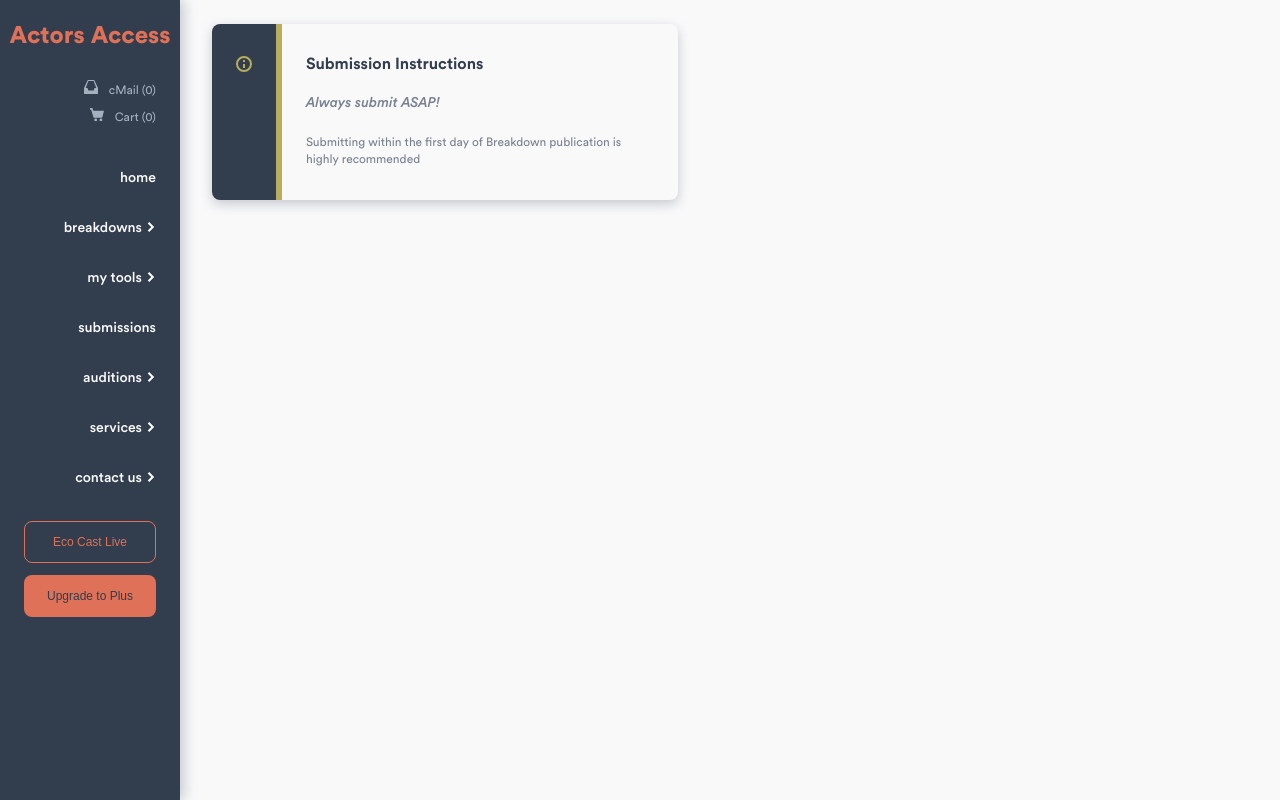
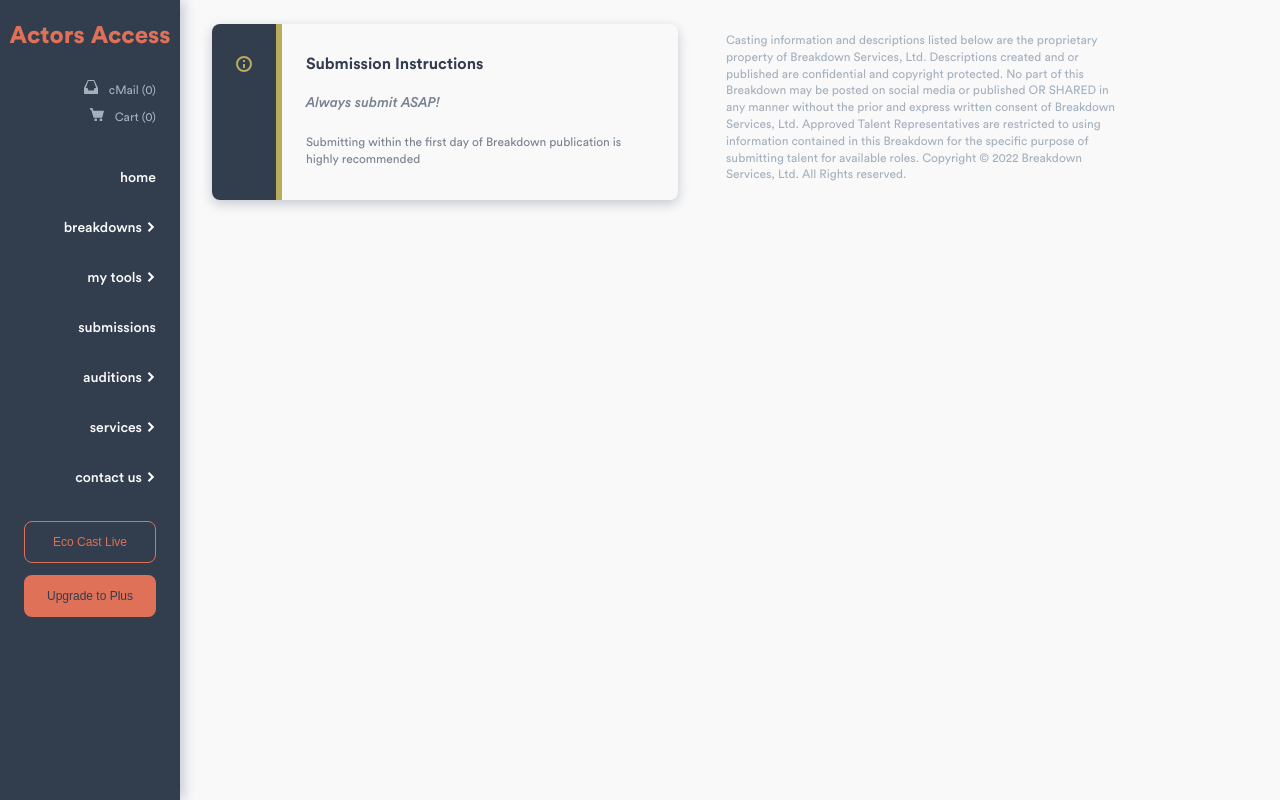
Before and after one commit to Zachcos/ActorsAccessRedesign, a Next.js app: page /breakdownDetail in a window 1280 px wide. Built offline with nearby package versions, Linux system fonts and the light colour scheme.

Commit message:
Add fine print to breakdownDetail page

```diff
--- a/pages/breakdownDetail.tsx
+++ b/pages/breakdownDetail.tsx
@@ -19,9 +19,17 @@ const CardCopy = styled.div`
   }
 `;
 
+const FinePrint = styled.div`
+  ${font(12, 400, `${colors.neut_5}`)};
+  max-width: 400px;
+  line-height: 1.05rem;
+  margin-top: 8px;
+  margin-left: 48px;
+`;
+
 const BreakdownDetail = () => {
   return (
-    <>
+    <div style={{ display: 'flex' }}>
       <AlertCard type={'warn'}>
         <CardCopy>
           <p className='title'>Submission Instructions</p>
@@ -32,7 +40,18 @@ const BreakdownDetail = () => {
           </p>
         </CardCopy>
       </AlertCard>
-    </>
+      <FinePrint>
+        Casting information and descriptions listed below are the proprietary
+        property of Breakdown Services, Ltd. Descriptions created and or
+        published are confidential and copyright protected. No part of this
+        Breakdown may be posted on social media or published OR SHARED in any
+        manner without the prior and express written consent of Breakdown
+        Services, Ltd. Approved Talent Representatives are restricted to using
+        information contained in this Breakdown for the specific purpose of
+        submitting talent for available roles. Copyright © 2022 Breakdown
+        Services, Ltd. All Rights reserved.
+      </FinePrint>
+    </div>
   );
 };
 
```
